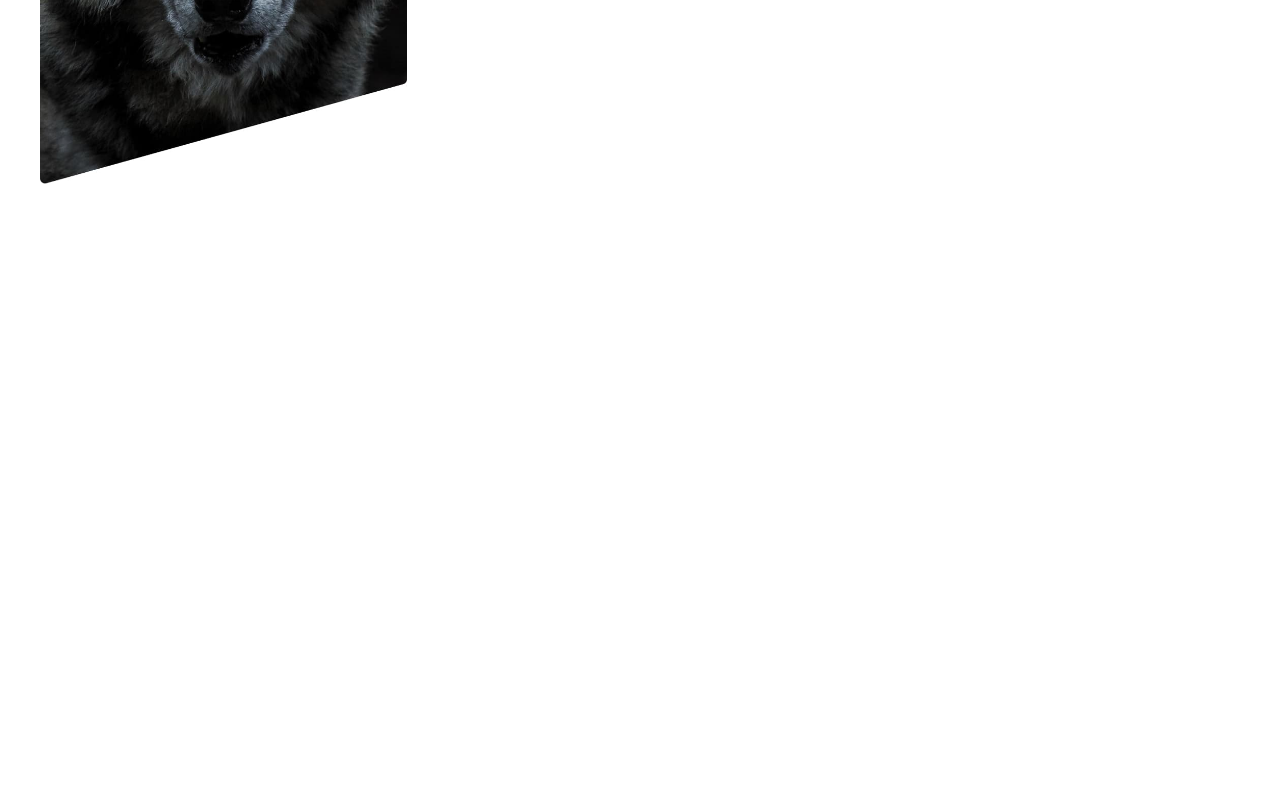
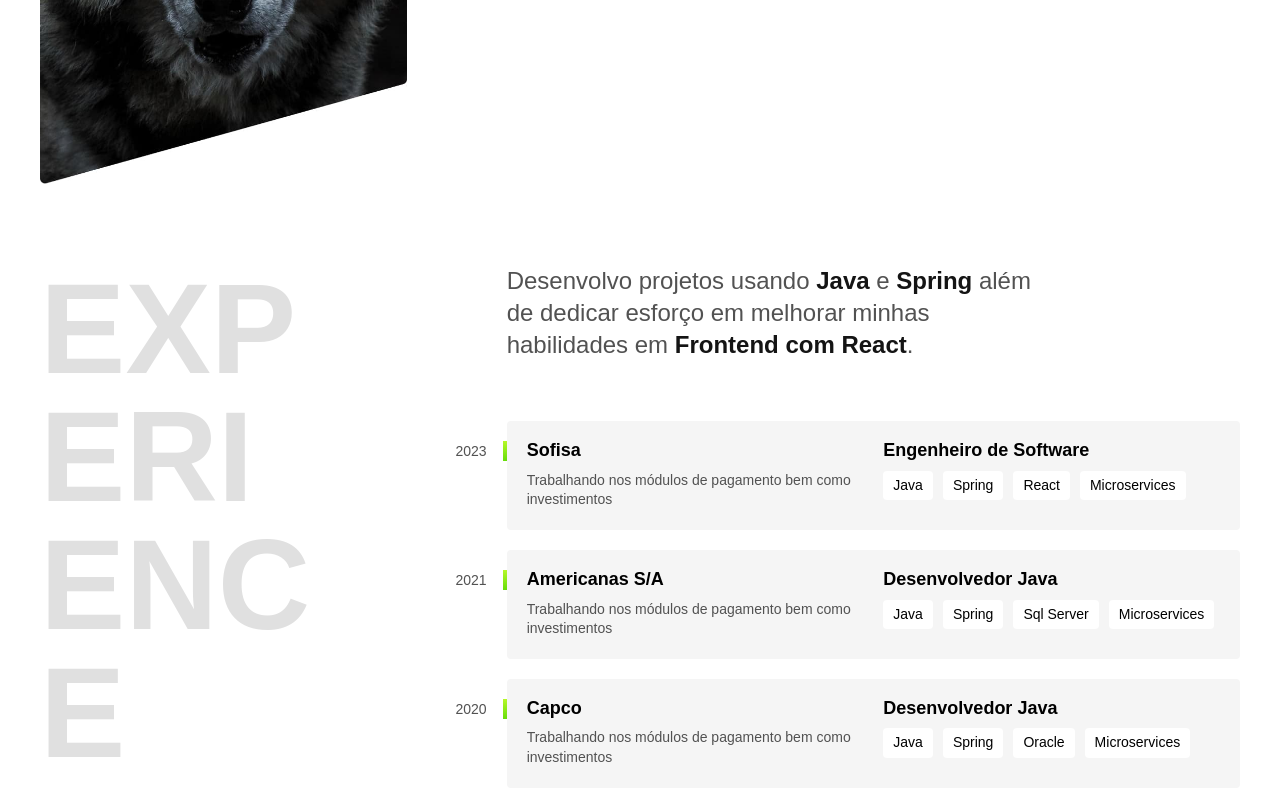
Before and after one commit to rospiel/profile, a React (Create React App) app: page / in a window 1280 px wide. Shown: the part 508-1308 px from the top of the page. Before the commit the page ends 800 px from the top, so only its background shows below. Built offline with nearby package versions, Linux system fonts and the light colour scheme.

Commit message:
feat.: component experience

```diff
--- a/src/app/App.tsx
+++ b/src/app/App.tsx
@@ -1,3 +1,4 @@
+import Experience from './views/Experience.view';
 import Header from './views/Header.view';
 import Main from './views/Main.view';
 
@@ -6,6 +7,7 @@ function App() {
     <>
       <Header />
       <Main />
+      <Experience />
     </>
   );
 }
--- /dev/null
+++ b/src/app/components/Company.tsx
@@ -0,0 +1,81 @@
+import styled from "styled-components";
+import Tag from "./Tag";
+
+export interface CompanyProps {
+  year: string;
+  name: string;
+  job: string;
+  description: string;
+  skills: string[];
+}
+
+export default function Company(props: CompanyProps) {
+  return (
+    <>
+      <CompanyContainer>
+        <span className="company-container__year">{props.year}</span>
+        <h3 className="company-container__name">{props.name}</h3>
+        <span className="company-container__job">{props.job}</span>
+        <p className="company-container__description">{props.description}</p>
+        <Tag names={props.skills} />
+      </CompanyContainer>
+    </>
+  )
+}
+
+const CompanyContainer = styled.div`
+  display: grid;
+  grid-template-columns: 1fr 1fr;
+  gap: 10px 20px;
+  padding: 20px;
+  background: #f5f5f5;
+  margin-bottom: 20px;
+  border-radius: 4px;
+  position: relative;
+
+  ::before {
+    content: "";
+    display: block;
+    width: 4px;
+    height: 20px;
+    background: linear-gradient(#b6f829, #67dd0a);
+    position: absolute;
+    top: 20px;
+    left: -4px;
+  }
+
+  .company-container__year {
+    position: absolute;
+    top: 22px;
+    left: -100px;
+    color: #525252;
+    font-size: 0.875rem;
+    width: 80px;
+    text-align: right;
+  }
+
+  .company-container__name, .company-container__job {
+    font-size: 1.125rem;
+    line-height: 1.1;
+    font-weight: bold;
+  }
+
+  .company-container__description {
+    font-size: 0.875rem;
+    line-height: 1.4;
+    color: #525252;
+  }
+
+  @media (max-width: 800px) {
+    .company-container__year {
+      position: initial;
+      order: 1; /* put in the end because other elements don't have order informed */
+      width: initial;
+      text-align: left;
+    }
+  }
+
+  @media (max-width: 400px) {
+    grid-template-columns: 1fr;
+  }
+`
--- /dev/null
+++ b/src/app/components/Subtitle.tsx
@@ -0,0 +1,28 @@
+import styled from "styled-components";
+
+export interface SubtitleProps {
+  text: string
+  color?: string
+}
+
+export default function Subtitle(props: SubtitleProps) {
+  return (
+    <SubtitleContainer color={props.color}>{props.text}</SubtitleContainer>
+  )
+}
+
+const SubtitleContainer = styled.h2`
+  font-size: 8rem;
+  line-height: 1;
+  text-transform: uppercase;
+  word-break: break-all;
+  max-width: 4ch;
+  color: ${(props) => props.color || "#141414"};
+
+  @media (max-width: 800px) {
+    color: #141414;
+    font-size: 3rem;
+    text-transform: capitalize;
+    max-width: initial;
+  }
+`
--- /dev/null
+++ b/src/app/components/Tag.tsx
@@ -0,0 +1,32 @@
+import styled from "styled-components";
+
+export interface TagProps {
+  names: string[];
+}
+
+export default function Tag(props: TagProps) {
+  return (
+    <TagContainer>
+      {
+        props.names.map((value, position) => {
+          return <li className="tag-container__skill" key={position}>{value}</li>
+        })
+      }
+    </TagContainer>
+  )
+}
+
+const TagContainer = styled.ul`
+  display: flex;
+  flex-wrap: wrap;
+  gap: 10px;
+  align-content: flex-start;
+
+  .tag-container__skill {
+    font-size: 0.875rem;
+    line-height: 1.4;
+    border-radius: 4px;
+    background: #ffffff;
+    padding: 5px 10px;
+  }
+`
--- /dev/null
+++ b/src/app/views/Experience.view.tsx
@@ -0,0 +1,75 @@
+import styled from "styled-components"
+import Company from "../components/Company"
+import Subtitle from "../components/Subtitle"
+
+export default function Experience() {
+  let jobs: { year: string, name: string, job: string, description: string, skills: string[] }[] = [
+    {
+      year: "2023", name: "Sofisa", job: "Engenheiro de Software", description: "Trabalhando nos módulos de pagamento bem como investimentos",
+      skills: ["Java", "Spring", "React", "Microservices"]
+    },
+
+    {
+      year: "2021", name: "Americanas S/A", job: "Desenvolvedor Java", description: "Trabalhando nos módulos de pagamento bem como investimentos",
+      skills: ["Java", "Spring", "Sql Server", "Microservices"]
+    },
+
+    {
+      year: "2020", name: "Capco", job: "Desenvolvedor Java", description: "Trabalhando nos módulos de pagamento bem como investimentos",
+      skills: ["Java", "Spring", "Oracle", "Microservices"]
+    }
+  ]
+
+  return (
+    <>
+      <ExperienceContainer id="experience" aria-label="Experience">
+        <Subtitle text="Experience" color="#e0e0e0" />
+        <div>
+          <p className="experience-container__text">Desenvolvo projetos usando <strong>Java</strong> e <strong>Spring</strong> além de dedicar esforço em melhorar minhas habilidades em <strong>Frontend com React</strong>.</p>
+
+          {
+            jobs.map((item, position) => {
+              return <Company key={position}
+                        year={item.year}
+                        name={item.name}
+                        job={item.job}
+                        description={item.description}
+                        skills={item.skills} />
+            })
+          }
+        </div>
+      </ExperienceContainer>
+    </>
+  )
+}
+
+const ExperienceContainer = styled.section`
+  max-width: 1200px;
+  padding: 40px 20px;
+  margin: 0 auto;
+  display: grid;
+  grid-template-columns: 1fr 2fr;
+  gap: 100px;
+
+  .experience-container__text {
+    font-size: 1.5rem;
+    line-height: 1.33;
+    max-width: 40ch;
+    margin-bottom: 60px;
+    color: #525252;
+  }
+
+  .experience-container__text strong {
+    color: #141414;
+  }
+
+  @media (max-width: 800px) {
+    grid-template-columns: 1fr;
+    gap: 40px;
+
+    .experience-container__text {
+      font-size: 1.25rem;
+    }
+  }
+
+`
```
